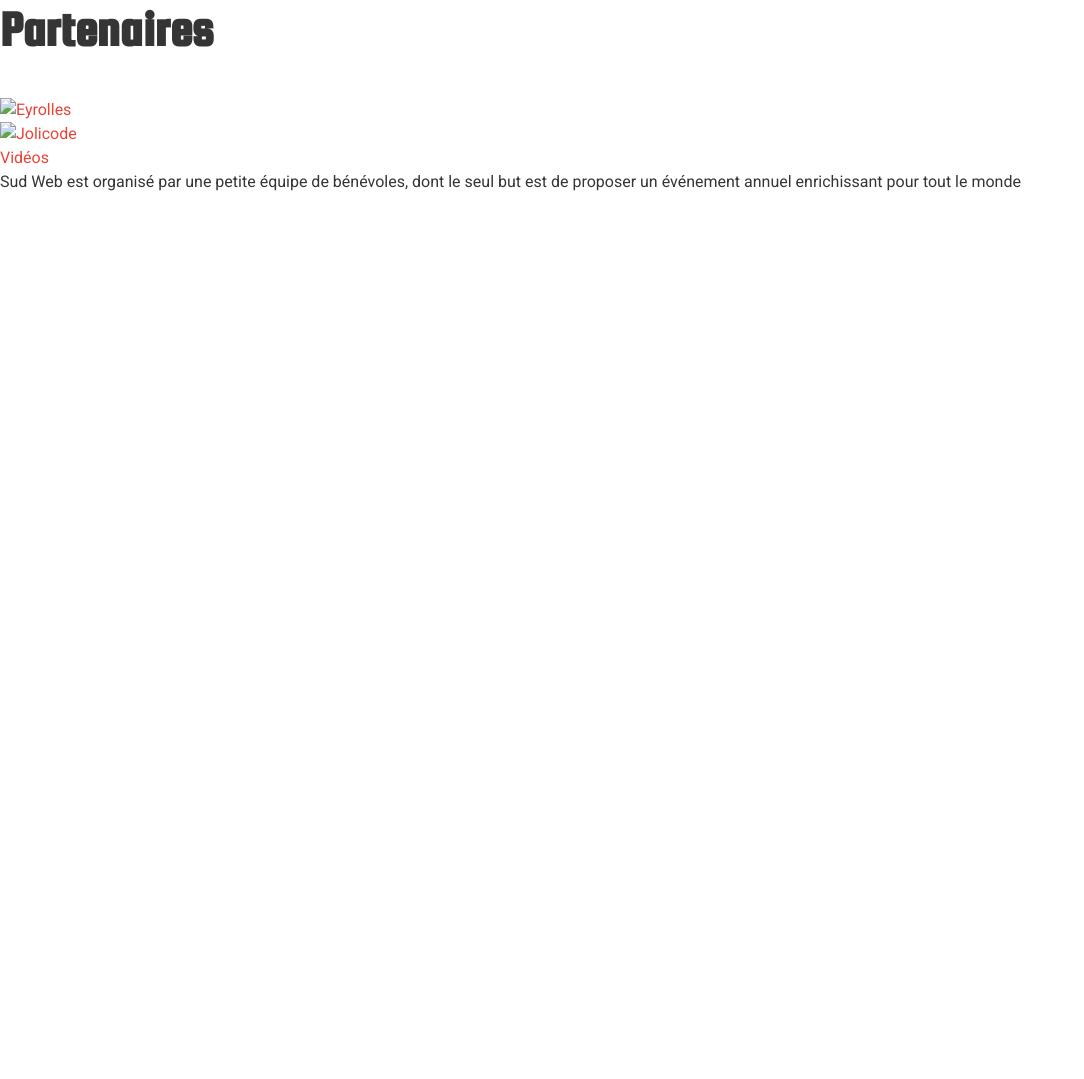
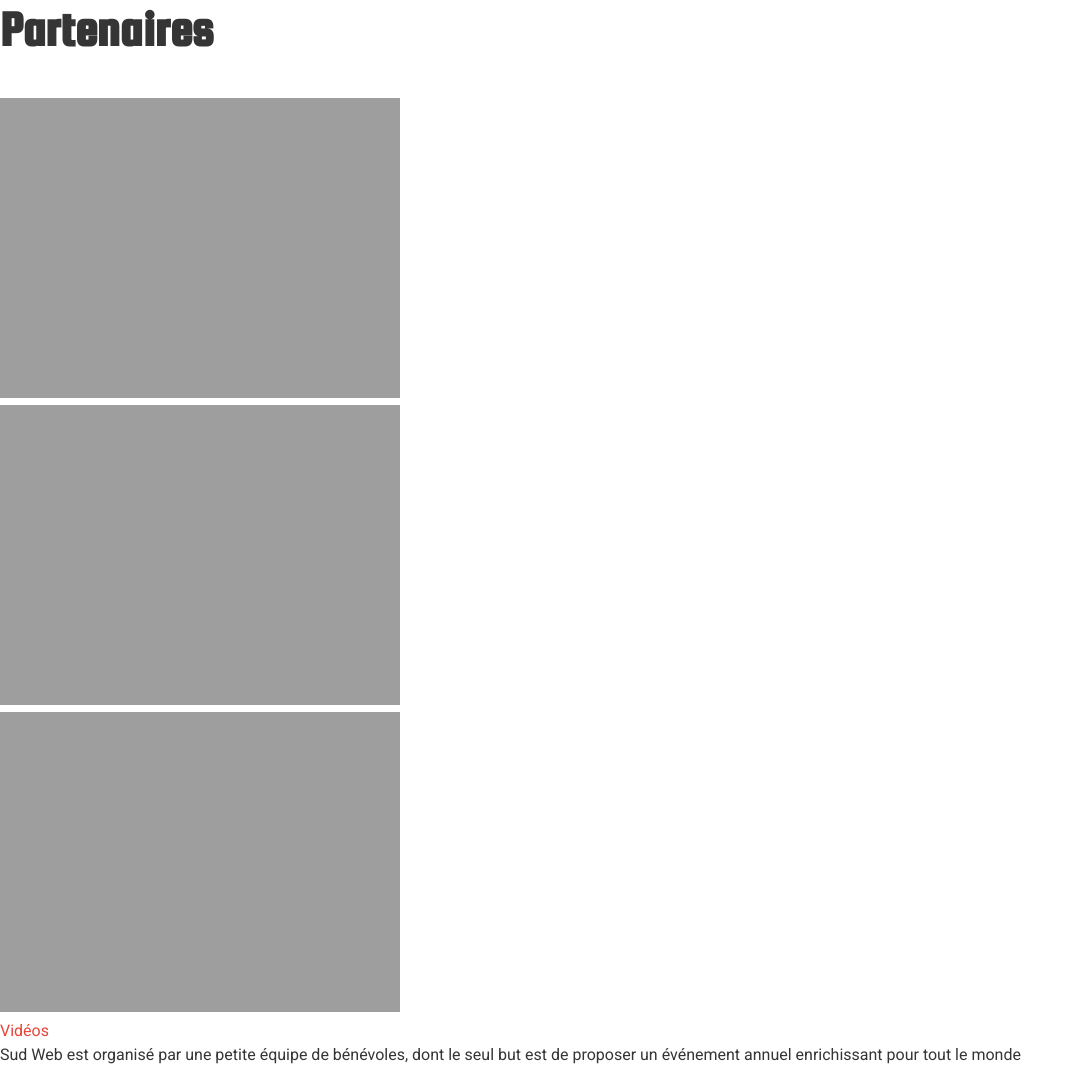
Before and after one commit to sudweb/2016, a Jekyll site: the page built from index.html, in a window 1280 px wide. Shown: the whole page, without its empty margins (0-1084 px from the left). Built offline with Jekyll 4.4.1, drawn with Linux system fonts in a browser that asks for light colours; before the commit the page ends 900 px from its top, so only the background shows below that.

Commit message:
logos urls (external for now)

```diff
--- a/_data/sponsors.yml
+++ b/_data/sponsors.yml
@@ -1,5 +1,11 @@
 - name: Eyrolles
   website: http://www.editions-eyrolles.com/Theme/80300/design-et-developpement-web-mobile
+  logo: http://sudweb.fr/2015/img/sponsors/eyrolles.png
 
 - name: Jolicode
   website: http://jolicode.com/
+  logo: http://sudweb.fr/2015/img/sponsors/jolicode.png
+
+- name: Globalis
+  website: http://www.globalis-ms.com/
+  logo: http://sudweb.fr/2015/img/sponsors/globalis-media-systems.png
```
